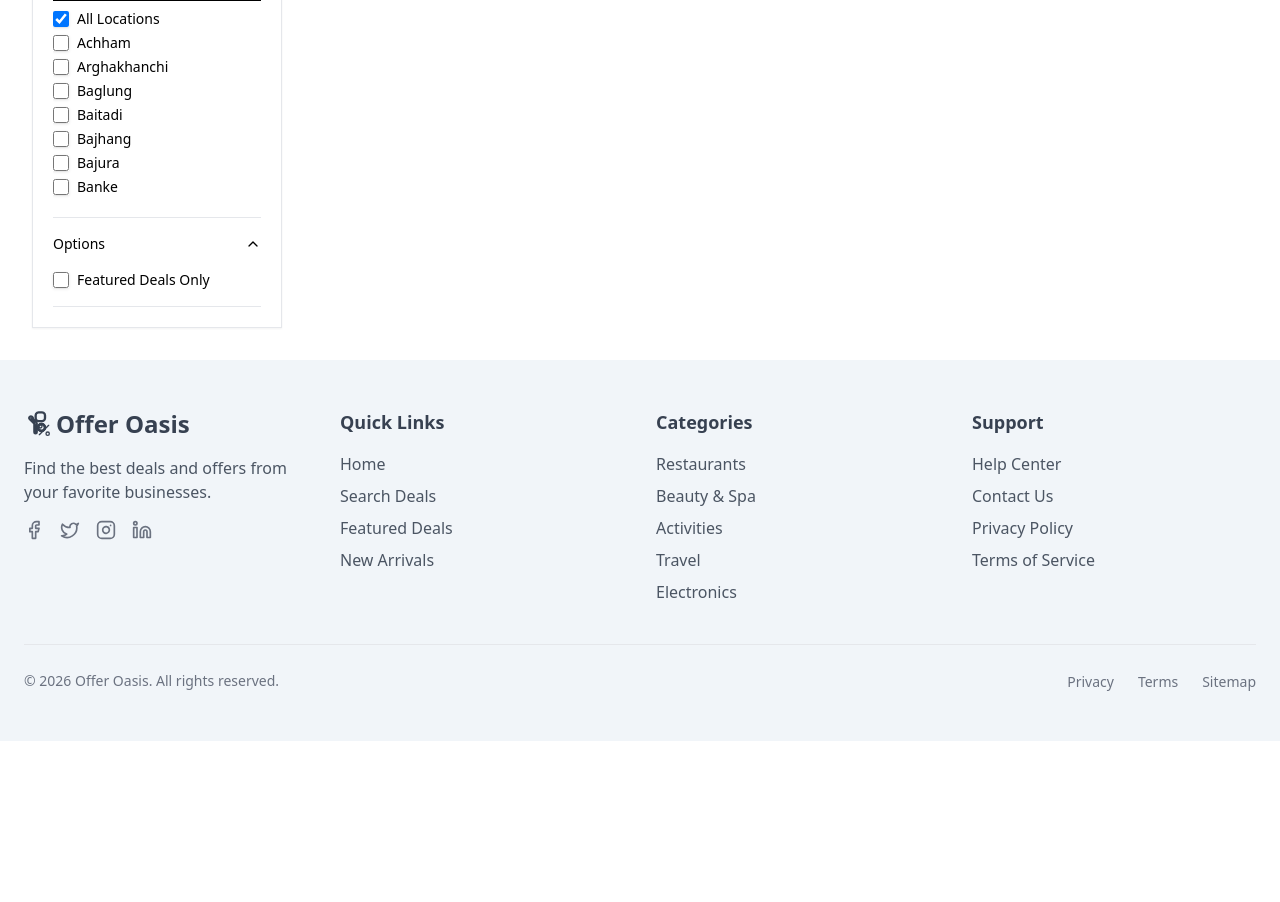
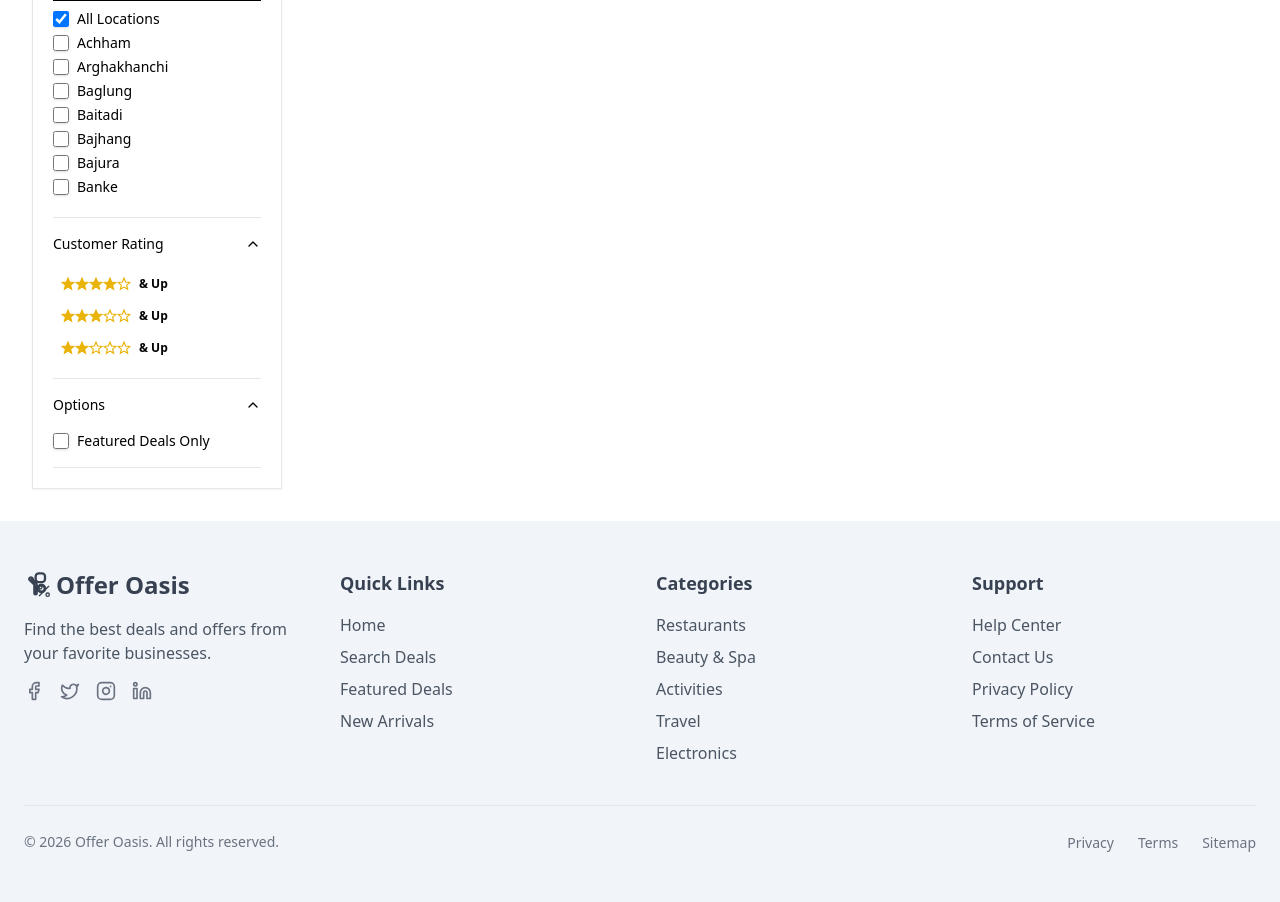
Before and after one commit to sanziv9999/SastoOffer, a Laravel app: page /search in a window 1280 px wide. Shown: the part 823-1725 px from the top of the page. Before the commit the page ends 1564 px from the top, so only its background shows below. Run offline with Laravel 12, Linux system fonts and the light colour scheme; data comes from the database, SQL or seed files in the repository; tables that the repository leaves empty hold one stand-in row (values such as "Sample post"); style sheets or scripts are compiled from the project's sources; parts of the project's set-up code (start-up, migrations or seed data) failed here and were passed over.

Commit message:
feat: add rating filter

```diff
--- a/app/Http/Controllers/PageController.php
+++ b/app/Http/Controllers/PageController.php
@@ -145,6 +145,7 @@ class PageController extends Controller
             : [];
         $reqMinPrice = $request->query('minPrice');
         $reqMaxPrice = $request->query('maxPrice');
+        $minRating   = $request->query('minRating');
 
         // Tokenize keyword for matching highlights saved in `deals.highlights` (JSON array of kebab-case strings).
         // Example: "event ticket near Kathmandu" should match:
@@ -389,11 +390,16 @@ class PageController extends Controller
         $groupedByDeal = [];
         $dealOrder = [];
 
-        $mappedOffers->filter(function ($offer) use ($reqMinPrice, $reqMaxPrice, $availableMinPrice, $availableMaxPrice) {
+        $mappedOffers->filter(function ($offer) use ($reqMinPrice, $reqMaxPrice, $availableMinPrice, $availableMaxPrice, $minRating) {
             $minPrice = $reqMinPrice !== null ? (int) $reqMinPrice : $availableMinPrice;
             $maxPrice = $reqMaxPrice !== null ? (int) $reqMaxPrice : $availableMaxPrice;
             $price = $offer['discountedPrice'] ?? 0;
-            return $price >= $minPrice && $price <= $maxPrice;
+            $rating = $offer['vendorRating'] ?? 0;
+
+            $passPrice = ($price >= $minPrice && $price <= $maxPrice);
+            $passRating = ($minRating === null || $minRating === '' || $rating >= (float)$minRating);
+
+            return $passPrice && $passRating;
         })->each(function ($offer) use (&$groupedByDeal, &$dealOrder) {
             $dealId = $offer['dealId'] ?? null;
             if (!$dealId) {
@@ -519,6 +525,7 @@ class PageController extends Controller
             'dealType'        => $typeParam,
             'minPrice'          => $minPrice,
             'maxPrice'          => $maxPrice,
+            'minRating'         => $minRating,
             'availableMinPrice' => $availableMinPrice,
             'availableMaxPrice' => $availableMaxPrice,
             'sortByOptions'     => $sortByOptions,
--- a/resources/views/components/search-filters.blade.php
+++ b/resources/views/components/search-filters.blade.php
@@ -1,4 +1,4 @@
-@props(['categories', 'locations' => [], 'currentCategory', 'currentLocation' => '', 'minPrice', 'maxPrice', 'dealType', 'isFeatured', 'sortBy', 'isMobile' => false])
+@props(['categories', 'locations' => [], 'currentCategory', 'currentLocation' => '', 'minPrice', 'maxPrice', 'dealType', 'isFeatured', 'sortBy', 'minRating' => null, 'isMobile' => false])
 
 <div
     class="{{ $isMobile ? 'space-y-6' : 'bg-card shadow-sm rounded-lg p-5 sticky top-20 border' }}"
@@ -12,6 +12,7 @@
         if (typeof selectedLocations === 'undefined') selectedLocations = @js(($currentLocation !== '') ? array_filter(array_map('trim', explode(',', $currentLocation))) : []);
         if (typeof dealTypes === 'undefined') dealTypes = @js(($dealType !== 'all' && $dealType !== '') ? array_filter(array_map('trim', explode(',', $dealType))) : []);
         if (typeof isFeatured === 'undefined') isFeatured = {{ $isFeatured ? 'true' : 'false' }};
+        if (typeof minRating === 'undefined') minRating = {{ $minRating ?: 'null' }};
         if (typeof searchQuery === 'undefined') searchQuery = '';
     "
 >
@@ -281,6 +282,38 @@
     </div>
     @endif
 
+    {{-- Customer Rating --}}
+    <div x-data="{ open: true }" class="border-b">
+        <button
+            @click="open = !open"
+            class="flex flex-1 items-center justify-between py-4 text-sm font-medium transition-all hover:underline w-full"
+        >
+            Customer Rating
+            <svg xmlns="http://www.w3.org/2000/svg" width="16" height="16" viewBox="0 0 24 24" fill="none" stroke="currentColor" stroke-width="2" stroke-linecap="round" stroke-linejoin="round" class="h-4 w-4 shrink-0 transition-transform duration-200" :class="open ? 'rotate-180' : ''"><path d="m6 9 6 6 6-6"></path></svg>
+        </button>
+        <div x-show="open" x-collapse class="pb-4 pt-0 text-sm">
+            <div class="space-y-1">
+                @foreach([4, 3, 2] as $stars)
+                    <button
+                        @click="minRating = (minRating == {{ $stars }} ? null : {{ $stars }}); debouncedApplyFilters()"
+                        class="flex items-center w-full gap-2 py-1.5 px-2 rounded-md hover:bg-accent transition-colors group"
+                        :class="minRating == {{ $stars }} ? 'bg-accent text-primary' : 'text-muted-foreground'"
+                    >
+                        <div class="flex items-center text-yellow-500">
+                            @for($i = 0; $i < 5; $i++)
+                                <svg xmlns="http://www.w3.org/2000/svg" width="14" height="14" fill="{{ $stars > $i ? 'currentColor' : 'none' }}" stroke="currentColor" stroke-width="2" viewBox="0 0 24 24" class="w-3.5 h-3.5"><path d="M12 17.27L18.18 21l-1.64-7.03L22 9.24l-7.19-.61L12 2 9.19 8.63 2 9.24l5.46 4.73L5.82 21z"/></svg>
+                            @endfor
+                        </div>
+                        <span class="text-xs font-semibold">& Up</span>
+                        <div x-show="minRating == {{ $stars }}" class="ml-auto">
+                            <svg xmlns="http://www.w3.org/2000/svg" width="14" height="14" viewBox="0 0 24 24" fill="none" stroke="currentColor" stroke-width="3" class="h-3 w-3"><path d="M20 6 9 17l-5-5"></path></svg>
+                        </div>
+                    </button>
+                @endforeach
+            </div>
+        </div>
+    </div>
+
     {{-- Options --}}
     <div x-data="{ open: true }" class="border-b">
         <button
--- a/resources/views/search.blade.php
+++ b/resources/views/search.blade.php
@@ -10,6 +10,7 @@
             maxPrice: {{ (int)$maxPrice }},
             availableMinPrice: {{ (int)$availableMinPrice }},
             availableMaxPrice: {{ (int)$availableMaxPrice }},
+            minRating: {{ $minRating ?: 'null' }},
             dealTypes: @js(($dealType !== 'all' && $dealType !== '') ? array_filter(array_map('trim', explode(',', $dealType))) : []),
             selectedLocations: @js(($currentLocation !== '') ? array_filter(array_map('trim', explode(',', $currentLocation))) : []),
             isFeatured: {{ $isFeatured ? 'true' : 'false' }},
@@ -27,6 +28,7 @@
                 this.$watch('selectedLocations', () => this.debouncedApplyFilters());
                 this.$watch('isFeatured', () => this.debouncedApplyFilters());
                 this.$watch('searchQuery', () => this.debouncedApplyFilters());
+                this.$watch('minRating', () => this.applyFilters());
 
                 window.addEventListener('popstate', (e) => {
                     window.location.reload();
@@ -50,6 +52,7 @@
                 if (this.selectedLocations.length > 0) params.set('location', this.selectedLocations.join(','));
                 if (this.isFeatured) params.set('featured', 'true');
                 if (this.dealTypes.length > 0) params.set('type', this.dealTypes.join(','));
+                if (this.minRating) params.set('minRating', this.minRating);
 
                 let min = Math.min(this.minPrice, this.maxPrice);
                 let max = Math.max(this.minPrice, this.maxPrice);
@@ -93,6 +96,7 @@
                 this.dealTypes = [];
                 this.selectedLocations = [];
                 this.isFeatured = false;
+                this.minRating = null;
                 this.searchQuery = '';
                 this.applyFilters();
             }
@@ -103,7 +107,7 @@
                 {{ $query ? "Search results for \"$query\"" : "All Deals" }}
             </h1>
 
-            <template x-if="searchQuery || selectedCategories.length > 0 || selectedLocations.length > 0 || isFeatured || dealTypes.length > 0 || minPrice > availableMinPrice || maxPrice < availableMaxPrice">
+            <template x-if="searchQuery || selectedCategories.length > 0 || selectedLocations.length > 0 || isFeatured || dealTypes.length > 0 || minPrice > availableMinPrice || maxPrice < availableMaxPrice || minRating">
                 <button
                     @click="resetFilters"
                     class="hidden md:flex items-center justify-center rounded-md text-sm font-medium transition-colors focus-visible:outline-none focus-visible:ring-1 focus-visible:ring-ring disabled:pointer-events-none disabled:opacity-50 hover:bg-accent hover:text-accent-foreground h-9 px-4 py-2 gap-2"
@@ -153,6 +157,7 @@
                         :deal-type="$dealType"
                         :is-featured="$isFeatured"
                         :sort-by="$sortBy"
+                        :min-rating="$minRating"
                         :is-mobile="true"
                     />
                 </div>
@@ -189,6 +194,7 @@
                     :deal-type="$dealType"
                     :is-featured="$isFeatured"
                     :sort-by="$sortBy"
+                    :min-rating="$minRating"
                 />
             </aside>
 
@@ -233,7 +239,7 @@
                         </div>
                     </div>
 
-                    <template x-if="searchQuery || selectedCategories.length > 0 || selectedLocations.length > 0 || isFeatured || dealTypes.length > 0 || minPrice > availableMinPrice || maxPrice < availableMaxPrice">
+                    <template x-if="searchQuery || selectedCategories.length > 0 || selectedLocations.length > 0 || isFeatured || dealTypes.length > 0 || minPrice > availableMinPrice || maxPrice < availableMaxPrice || minRating">
                         <button @click="resetFilters" class="inline-flex items-center justify-center rounded-md text-sm font-medium transition-colors focus-visible:outline-none focus-visible:ring-1 focus-visible:ring-ring disabled:pointer-events-none disabled:opacity-50 hover:bg-accent hover:text-accent-foreground h-9 px-4 py-2 w-full gap-2">
                             <svg xmlns="http://www.w3.org/2000/svg" width="16" height="16" viewBox="0 0 24 24" fill="none" stroke="currentColor" stroke-width="2" stroke-linecap="round" stroke-linejoin="round" class="h-4 w-4"><path d="M18 6 6 18"></path><path d="m6 6 12 12"></path></svg>
                             Clear All Filters
```
